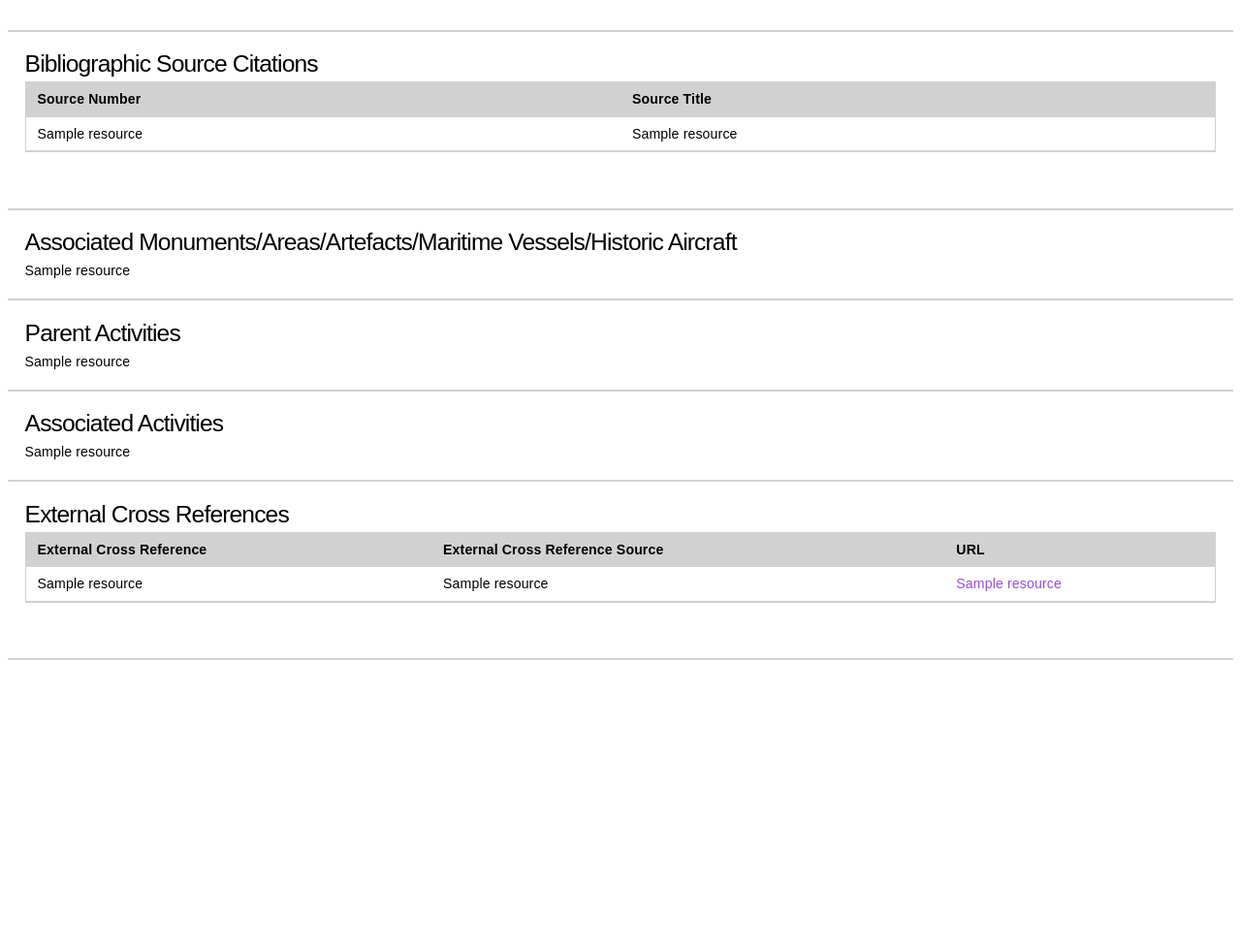
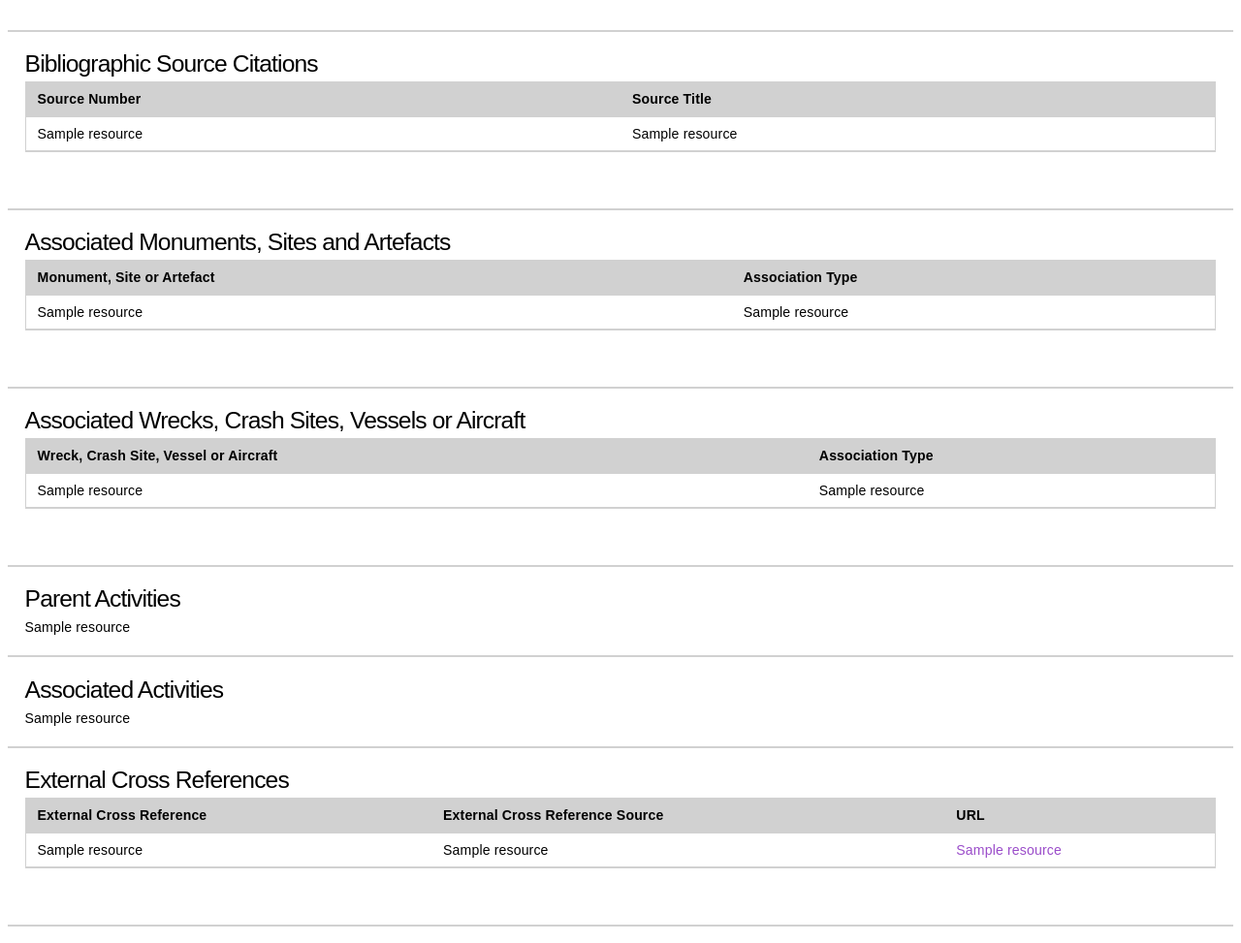
Before and after one commit to HistoricEngland/mariner-proj, a Django app: template mariner_proj/templates/html_export/b9e0701e-5463-11e9-b5f5-000d3ab1e588.htm in a window 1280 px wide. Shown: the part 1265-2238 px from the top of the page at 97% size. Before the commit the page ends 1946 px from the top, so only its background shows below. Run offline with Django 3.2, Linux system fonts and the light colour scheme; the template is opened without the code that fills it: most values are stand-ins (such as "Sample title", 1, 10 or a date in 2020); parts of the project's set-up code (start-up, migrations or seed data) failed here and were passed over.

Commit message:
Added 2 sections to encompass extra nodes for monumnets and wrecks

```diff
--- a/mariner_proj/templates/html_export/b9e0701e-5463-11e9-b5f5-000d3ab1e588.htm
+++ b/mariner_proj/templates/html_export/b9e0701e-5463-11e9-b5f5-000d3ab1e588.htm
@@ -294,15 +294,62 @@
         <hr/>
         {% endif %}
 
-        {# Associated Monuments/Areas/Artefacts/Maritime Vessels/Historic Aircraft #}
-        {% if resource_data|has_key:"Associated Monuments and Areas" %}
+        {# Associated Monuments, Sites and Artefacts #}
+        {% if resource_data|has_key:"Associated Monuments, Sites and Artefacts" %}
         <section>
             <div class="container">
-                <h3>Associated Monuments/Areas/Artefacts/Maritime Vessels/Historic Aircraft</h3>
+                <h3>Associated Monuments, Sites and Artefacts</h3>
                 <div class="row">
                     <div class="column">
                         <div class="keeptogether">
-                            {{ resource_data|val_from_key:"Associated Monuments and Areas"|val_from_key:"@display_value" }}
+                            <div class="rtable">
+                                <div class="rrow rheader">
+                                    <div class="rcell">Monument, Site or Artefact</div>
+                                    <div class="rcell">Association Type</div>
+                                </div>
+                                {% for monument in resource_data|val_from_key:"Associated Monuments, Sites and Artefacts" %}
+                                <div class="rrow">
+                                    <div class="rcell" data-title="Monument, Site or Artefact">
+                                        {{ monument|val_from_key:"Monument, Site or Artefact"|val_from_key:"@display_value" }}
+                                    </div>
+                                    <div class="rcell" data-title="Association Type">
+                                        {{ monument|val_from_key:"Asset Association Type"|val_from_key:"@display_value" }}
+                                    </div>
+                                </div>
+                                {% endfor %}
+                            </div>
+                        </div>
+                    </div>
+                </div>
+            </div>
+        </section>
+        <hr/>
+        {% endif %}
+
+        {# Associated Wrecks, Crash Sites, Vessels or Aircraft #}
+        {% if resource_data|has_key:"Associated Wrecks, Vessels or Aircraft" %}
+        <section>
+            <div class="container">
+                <h3>Associated Wrecks, Crash Sites, Vessels or Aircraft</h3>
+                <div class="row">
+                    <div class="column">
+                        <div class="keeptogether">
+                            <div class="rtable">
+                                <div class="rrow rheader">
+                                    <div class="rcell">Wreck, Crash Site, Vessel or Aircraft</div>
+                                    <div class="rcell">Association Type</div>
+                                </div>
+                                {% for wreck in resource_data|val_from_key:"Associated Wrecks, Vessels or Aircraft" %}
+                                <div class="rrow">
+                                    <div class="rcell" data-title="Wreck, Crash Site, Vessel or Aircraft">
+                                        {{ wreck|val_from_key:"Wreck, Crash Site, Vessel or Aircraft"|val_from_key:"@display_value" }}
+                                    </div>
+                                    <div class="rcell" data-title="Association Type">
+                                        {{ wreck|val_from_key:"Asset Association Type"|val_from_key:"@display_value" }}
+                                    </div>
+                                </div>
+                                {% endfor %}
+                            </div>
                         </div>
                     </div>
                 </div>
```
